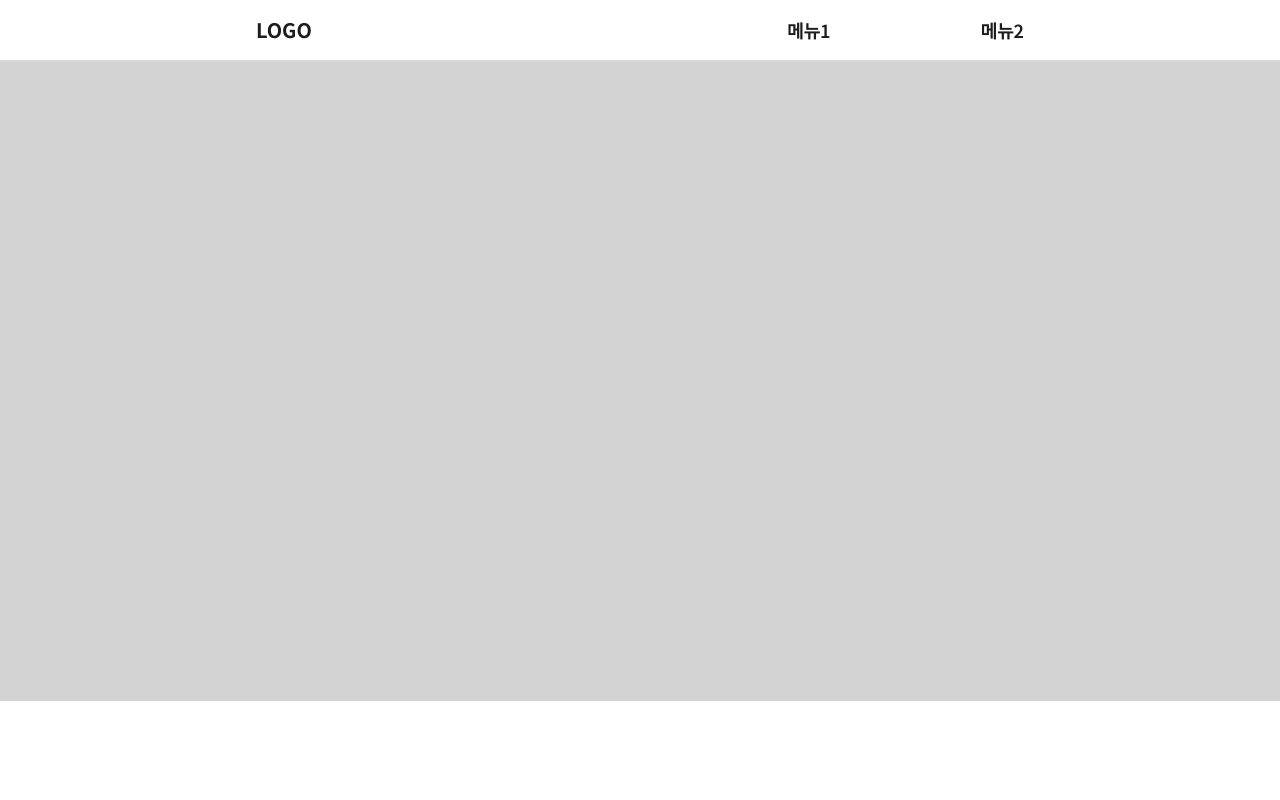
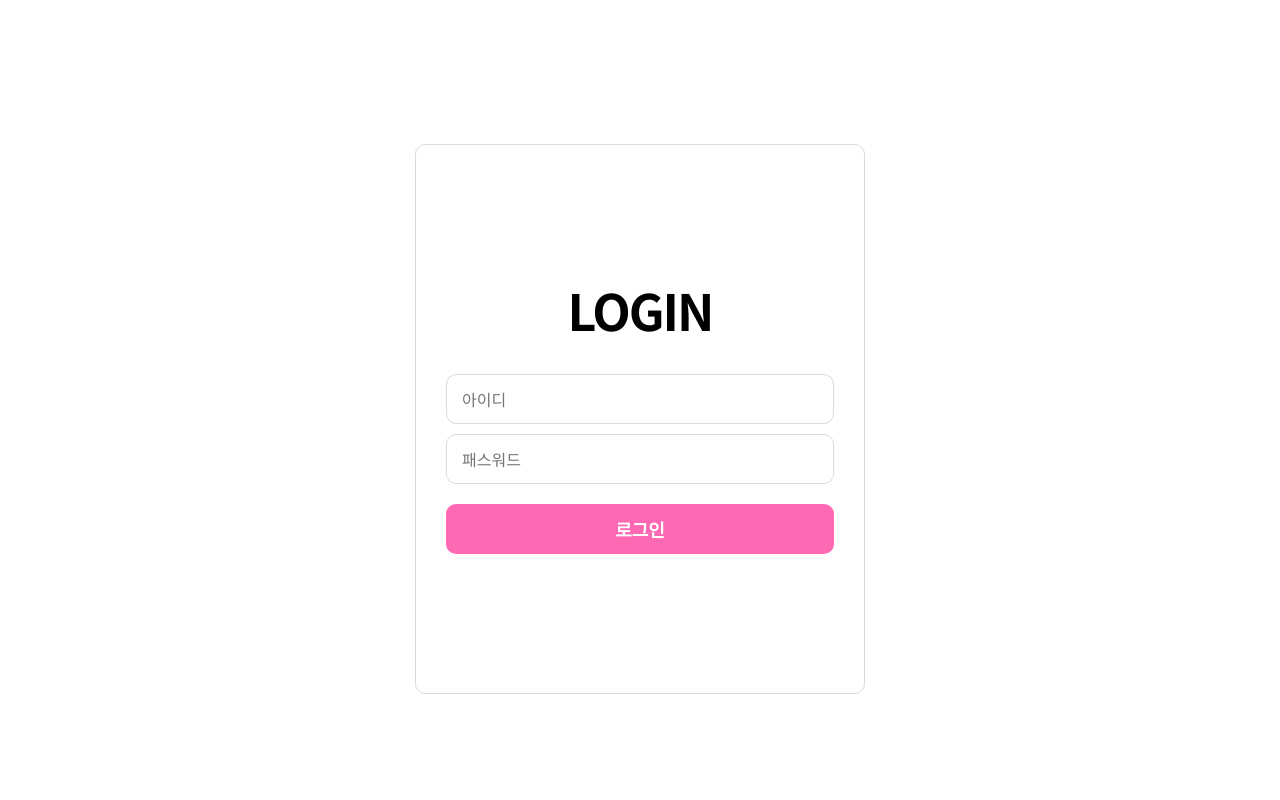
Before and after one commit to pn-coding/first_react_23_10_11, a React (Create React App) app: page / in a window 1280 px wide. Shown: the top 800 px of the page. Built offline with nearby package versions, Linux system fonts and the light colour scheme.

Commit message:
useForm 01

```diff
--- a/package.json
+++ b/package.json
@@ -14,6 +14,7 @@
     "react": "^18.2.0",
     "react-dom": "^18.2.0",
     "react-helmet": "^6.1.0",
+    "react-hook-form": "^7.47.0",
     "react-router-dom": "^6.17.0",
     "react-scripts": "5.0.1",
     "styled-components": "^6.1.0",
--- a/src/App.js
+++ b/src/App.js
@@ -11,6 +11,7 @@ import { Ex09 } from "./components/ex09/Ex09";
 import { Ex10 } from "./components/ex10/Ex10";
 import { Ex11 } from "./components/ex11/Ex11";
 import { Ex12 } from "./components/ex12/Ex12";
+import { Ex14 } from "./components/ex14/Ex14";
 
 const App = () => {
   return (
@@ -49,7 +50,9 @@ const App = () => {
 
       {/* <Ex11 /> */}
 
-      <Ex12 />
+      {/* <Ex12 /> */}
+
+      <Ex14 />
     </div>
   );
 };
--- /dev/null
+++ b/src/components/ex14/Ex14.js
@@ -0,0 +1,9 @@
+import { Login } from "./pages/Login";
+
+export const Ex14 = () => {
+  return (
+    <div>
+      <Login />
+    </div>
+  );
+};
--- /dev/null
+++ b/src/components/ex14/components/ErrorMessage.js
@@ -0,0 +1,10 @@
+import styled from "styled-components";
+
+const Message = styled.span`
+  color: crimson;
+  font-weight: 500;
+`;
+
+export const ErrorMessage = ({ message }) => {
+  return <Message>{message}</Message>;
+};
--- /dev/null
+++ b/src/components/ex14/pages/Login.js
@@ -0,0 +1,101 @@
+import { useForm } from "react-hook-form";
+import styled from "styled-components";
+import { ErrorMessage } from "../components/ErrorMessage";
+
+const Wrap = styled.div`
+  height: 100vh;
+  display: flex;
+  justify-content: center;
+`;
+
+const Form = styled.form`
+  max-width: 450px;
+  width: 100%;
+  height: 550px;
+  border: 1px solid #dbdbdb;
+  margin-top: 18vh;
+  border-radius: 10px;
+  display: flex;
+  justify-content: center;
+  align-items: center;
+  flex-direction: column;
+  padding: 30px;
+`;
+
+const Title = styled.h3`
+  font-size: 50px;
+  font-weight: 700;
+  letter-spacing: -2px;
+  margin-bottom: 30px;
+`;
+
+const Input = styled.input`
+  all: unset;
+  box-sizing: border-box;
+  width: 100%;
+  height: 50px;
+  border: 1px solid #dbdbdb;
+  border-radius: 10px;
+  padding: 0 15px;
+  margin-top: 10px;
+`;
+
+const Button = styled.button`
+  all: unset;
+  width: 100%;
+  height: 50px;
+  background-color: hotpink;
+  text-align: center;
+  margin-top: 20px;
+  border-radius: 10px;
+  font-size: 18px;
+  font-weight: 600;
+  color: white;
+`;
+
+export const Login = () => {
+  const {
+    register,
+    handleSubmit,
+    formState: { errors },
+  } = useForm();
+
+  //   console.log(errors && errors.username && errors.username.message);
+  //   console.log(errors?.username?.message);
+  //   =>&& 연산자로 객체에 접근하는것 보다 옵셔널 체이닝()을 이용하여
+  //   객체 안에 있는 객체를 쉽게 접근할수 있음
+
+  const loginHandler = (data) => {
+    //이벤트 함수 매개변수의 첫번째 자리는
+    //유저가 입력한 내용을 객체형태로 반환함
+    // console.log(data);
+  };
+
+  return (
+    <Wrap>
+      <Form onSubmit={handleSubmit(loginHandler)}>
+        <Title>LOGIN</Title>
+
+        <Input
+          {...register("username", {
+            required: "아이디는 필수 입니다.",
+          })}
+          type="text"
+          placeholder="아이디"
+        />
+        <ErrorMessage message={errors?.username?.message} />
+
+        <Input
+          {...register("password", {
+            required: true,
+          })}
+          type="password"
+          placeholder="패스워드"
+        />
+        <ErrorMessage message={errors?.password?.message} />
+
+        <Button>로그인</Button>
+      </Form>
+    </Wrap>
+  );
+};
```
Also changed, not shown: 1 other file (tests, documents, lock files or other folders).
